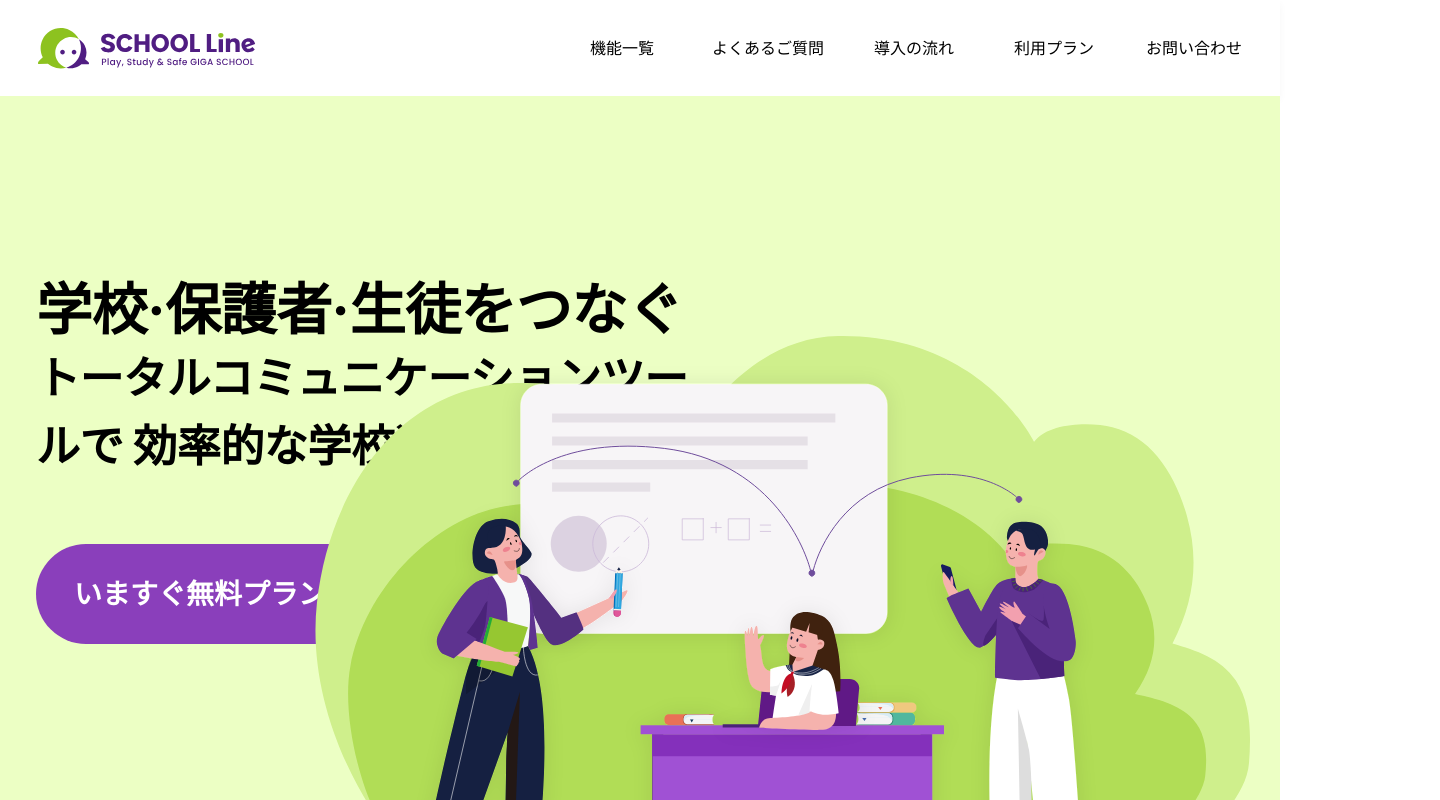
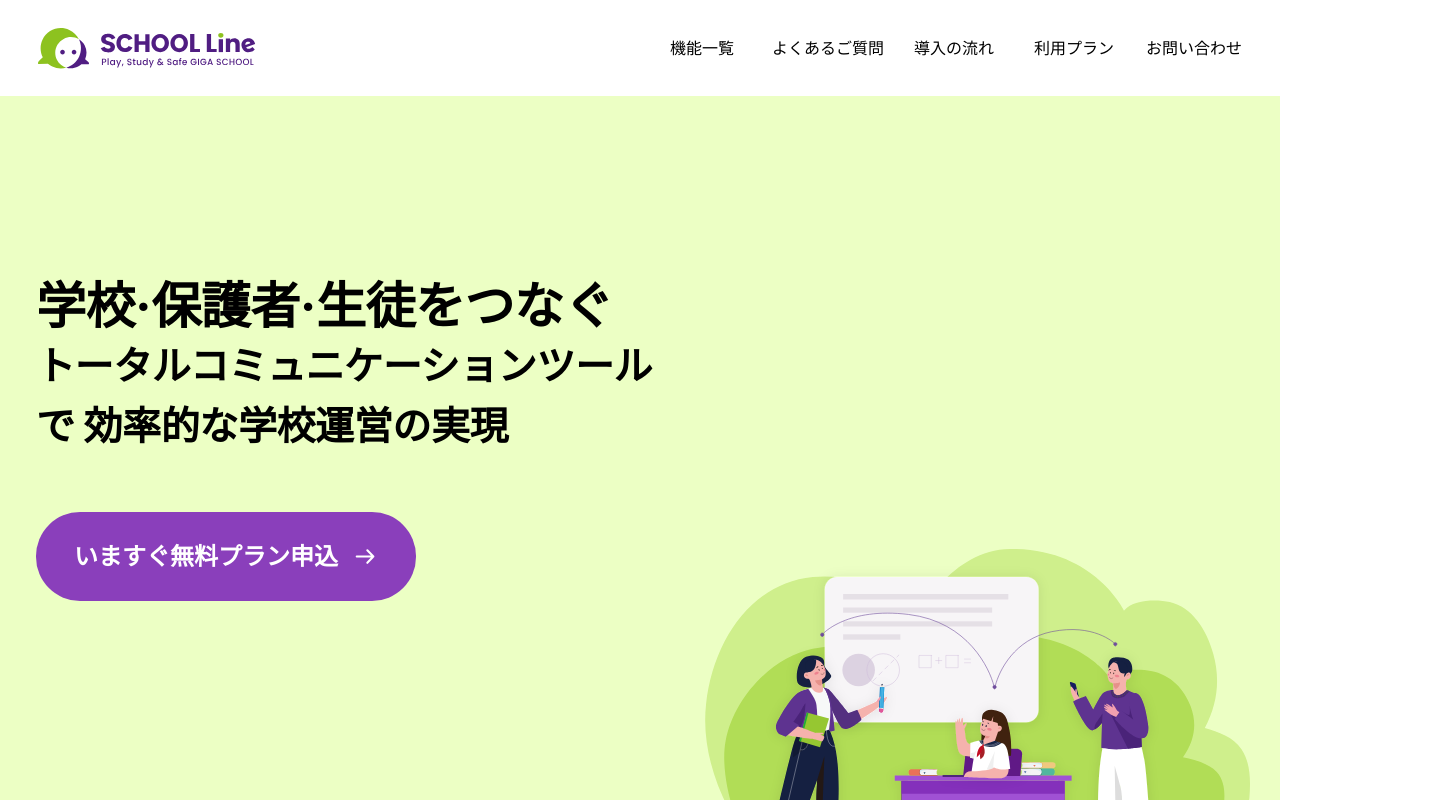
Before and after one commit to eunjin0212/schoolLine, a React (Vite) app: page / in a window 1280 px wide. Shown: the top 800 px of the page, 1440 px wide, since content can reach past the window. Built offline with nearby package versions, Linux system fonts and the light colour scheme; a web font is replaced by a local one.

Commit message:
⏪ 반응형 사이즈 원복

```diff
--- a/tailwind.config.js
+++ b/tailwind.config.js
@@ -37,8 +37,8 @@ export default {
       screens: {
         sm: '375px',
         md: '501px',
-        lg: '641px',
-        xl: '1009px',
+        lg: '1008px',
+        xl: '1920px',
       },
       fontFamily: ['Pretendard JP']
     },
```
